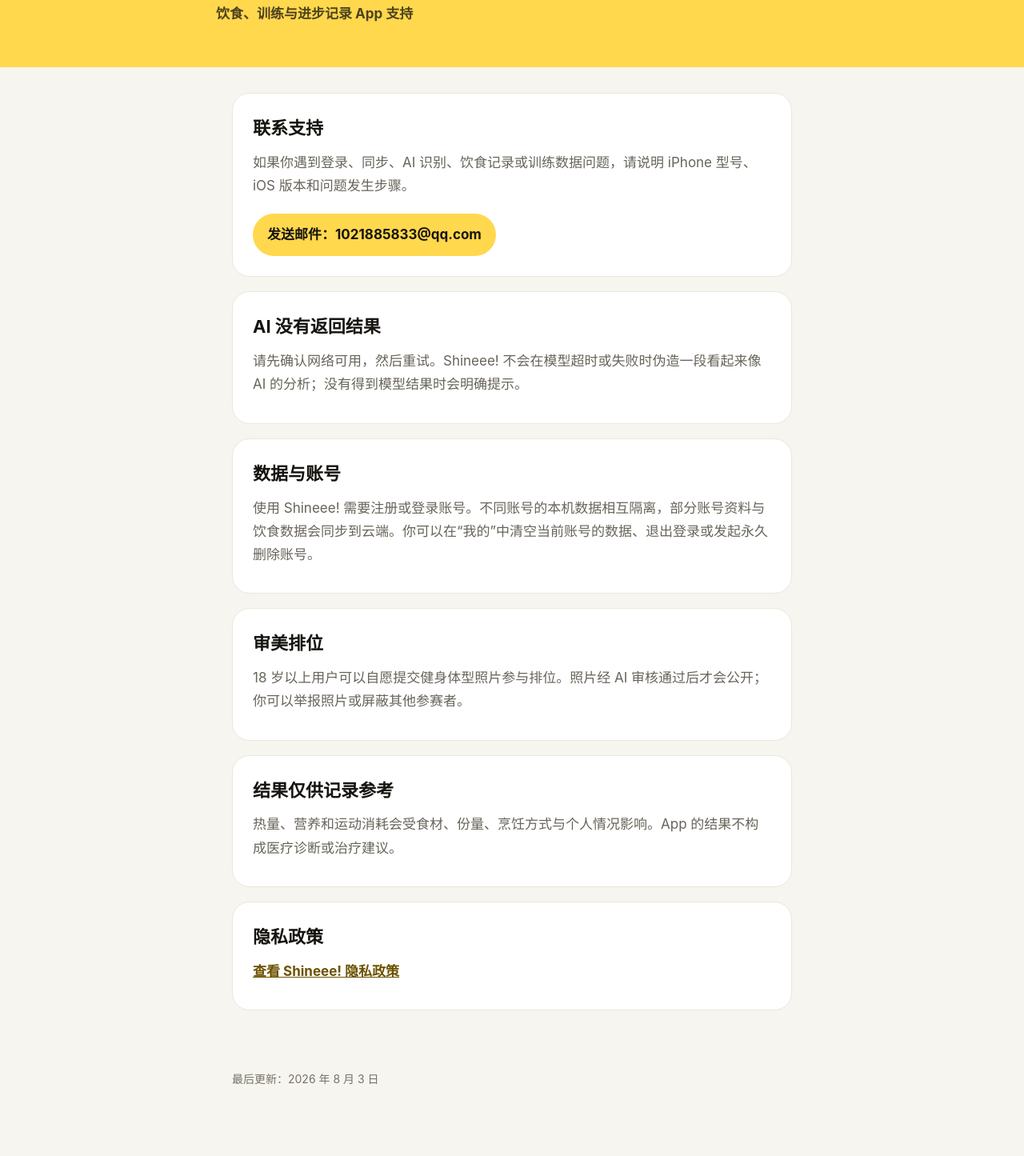
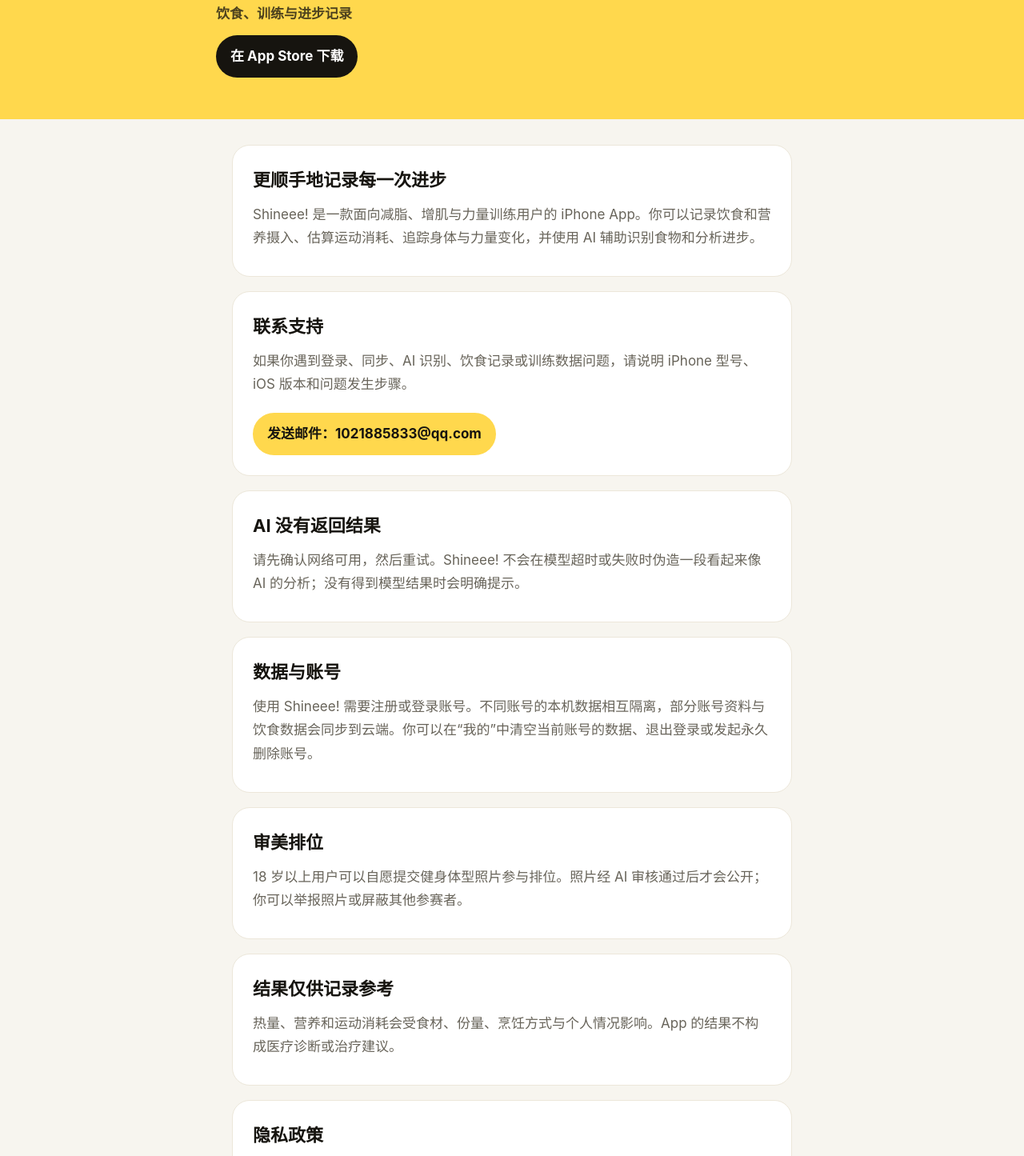
Before and after one commit to chen-1-arch/shineee-app-support, a website: page content/index.html in a window 1280 px wide. Shown: the part 134-1579 px from the top of the page at 80% size. Before the commit the page ends 1535 px from the top, so only its background shows below. Drawn offline with Linux system fonts and the light colour scheme.

Commit message:
Add App Store download to Shineee website

```diff
--- a/content/index.html
+++ b/content/index.html
@@ -4,7 +4,7 @@
   <meta charset="utf-8">
   <meta name="viewport" content="width=device-width, initial-scale=1">
   <meta name="color-scheme" content="light">
-  <title>Shineee!｜App 支持</title>
+  <title>Shineee!｜饮食、训练与进步记录</title>
   <style>
     :root { --yellow:#ffd84d; --ink:#16140f; --muted:#68645a; --paper:#fff; --canvas:#f7f5ef; }
     * { box-sizing:border-box; }
@@ -18,13 +18,18 @@
     h2 { margin:0 0 9px; font-size:22px; }
     p { margin:8px 0; color:var(--muted); }
     a { color:#6c5200; font-weight:700; }
-    .contact { display:inline-block; margin-top:12px; padding:12px 18px; color:var(--ink); background:var(--yellow); border-radius:999px; text-decoration:none; }
+    .contact, .download { display:inline-block; margin-top:12px; padding:12px 18px; color:var(--ink); background:var(--yellow); border-radius:999px; text-decoration:none; }
+    .download { background:var(--ink); color:#fff; }
     footer { padding:0 20px 40px; color:#777269; font-size:14px; }
   </style>
 </head>
 <body>
-  <header><div><h1>Shineee!</h1><p>饮食、训练与进步记录 App 支持</p></div></header>
+  <header><div><h1>Shineee!</h1><p>饮食、训练与进步记录</p><a class="download" href="https://apps.apple.com/cn/app/shineee/id6793439180">在 App Store 下载</a></div></header>
   <main>
+    <section>
+      <h2>更顺手地记录每一次进步</h2>
+      <p>Shineee! 是一款面向减脂、增肌与力量训练用户的 iPhone App。你可以记录饮食和营养摄入、估算运动消耗、追踪身体与力量变化，并使用 AI 辅助识别食物和分析进步。</p>
+    </section>
     <section>
       <h2>联系支持</h2>
       <p>如果你遇到登录、同步、AI 识别、饮食记录或训练数据问题，请说明 iPhone 型号、iOS 版本和问题发生步骤。</p>
@@ -48,6 +53,6 @@
     </section>
     <section><h2>隐私政策</h2><p><a href="privacy.html">查看 Shineee! 隐私政策</a></p></section>
   </main>
-  <footer>最后更新：2026 年 8 月 3 日</footer>
+  <footer>最后更新：2026 年 8 月 6 日</footer>
 </body>
 </html>
```
Also changed, not shown: index.html (+5 -4 lines).
